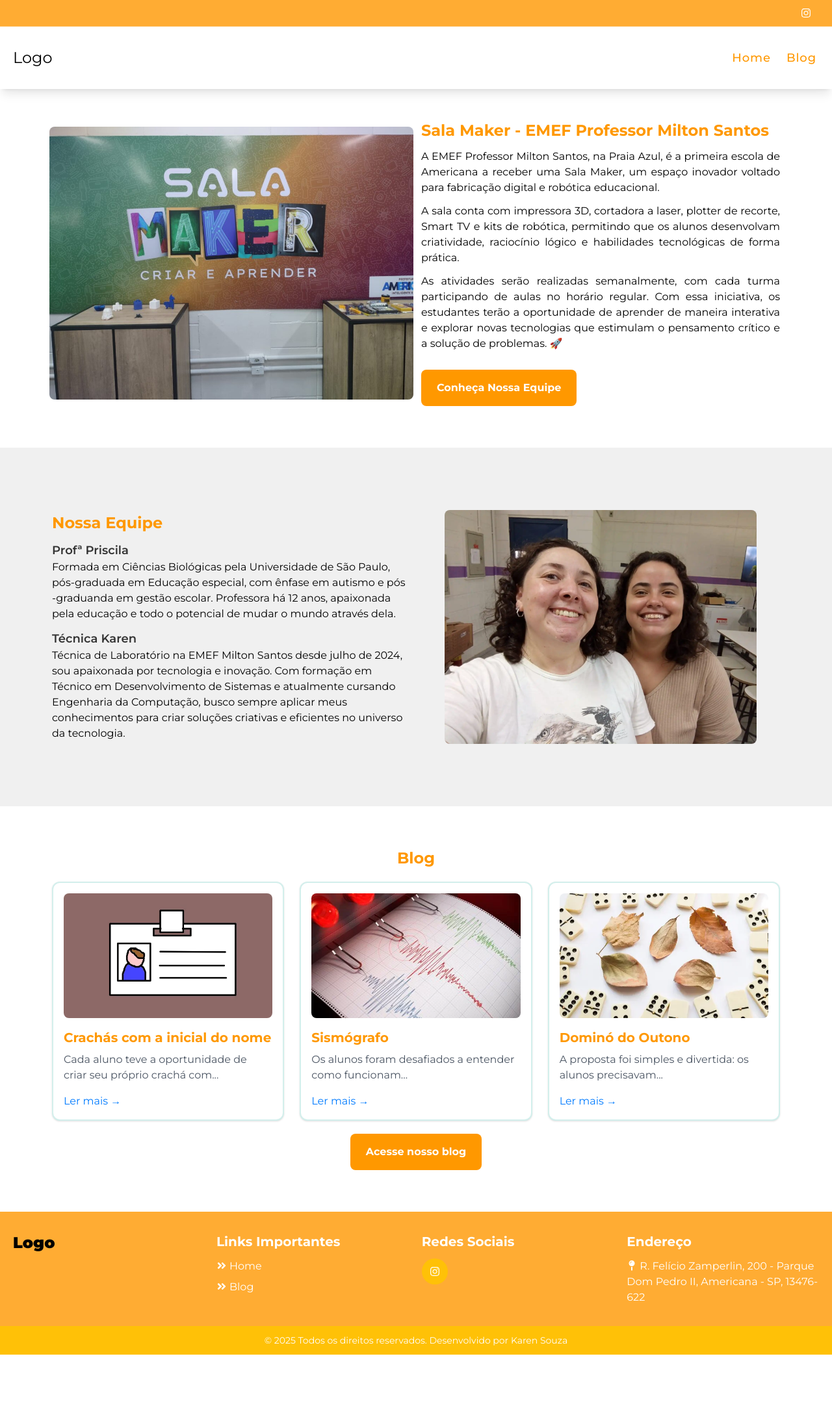
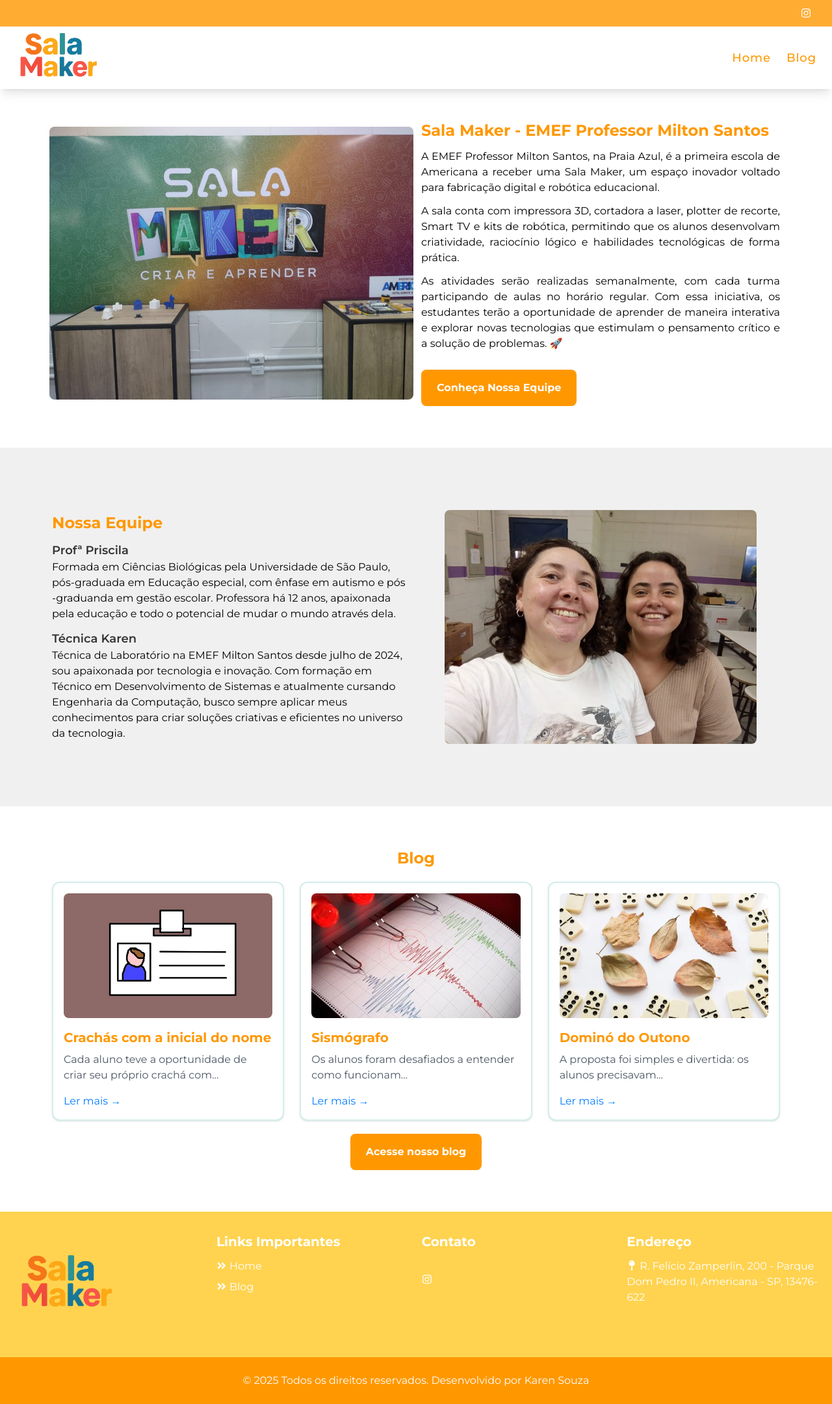
Before and after one commit to Karenzita18/sala-maker-milton-santos, a Next.js app: page / in a window 1280 px wide. Shown: the whole page at 65% size. Before the commit the page ends 2085 px from the top, so only its background shows below. Built offline with nearby package versions, Linux system fonts and the light colour scheme; what tailwindcss-animated would draw is missing.

Commit message:
K: update

```diff
--- a/src/app/layout.tsx
+++ b/src/app/layout.tsx
@@ -13,9 +13,20 @@ const montserrat = Montserrat({
 
 export const metadata: Metadata = {
   title: "SALA MAKER | MILTON SANTOS",
-  description: "",
+  description: "Espaço dedicado à criatividade, tecnologia e inovação no Colégio Milton Santos. A Sala Maker promove o aprendizado prático com projetos de robótica, programação, eletrônica, impressão 3D e muito mais, desenvolvendo habilidades do século XXI em um ambiente colaborativo.",
   keywords: [
-    "",
+    "Sala Maker",
+    "Milton Santos",
+    "educação maker",
+    "robótica educacional",
+    "programação para crianças",
+    "impressão 3D na escola",
+    "eletrônica educacional",
+    "inovação na educação",
+    "projetos escolares",
+    "tecnologia na escola",
+    "aprendizado criativo",
+    "espaço maker"
   ],
   alternates: {
     canonical: "machpela.com",
--- a/src/components/layout/Footer.tsx
+++ b/src/components/layout/Footer.tsx
@@ -3,9 +3,13 @@
 import Image from "next/image";
 import Link from "next/link";
 import {
+  FaFacebookF,
   FaInstagram,
+  FaWhatsapp,
   FaAngleDoubleRight,
   FaMapPin,
+  FaClock,
+  FaLinkedinIn,
   FaRegEnvelope,
 } from "react-icons/fa";
 import { Link as Scroll } from "react-scroll";
@@ -13,24 +17,21 @@ import { Link as Scroll } from "react-scroll";
 const Footer = () => {
   const data = new Date(Date.now());
   return (
-    <footer className={`bg-brand-300/80`}>
+    <footer className={`bg-brand-500/70`}>
       <div className="row py-8 px-5">
         <div className="container">
-          <div className="grid grid-cols-4 gap-3">
+          <div className="grid grid-cols-4 md:gap-3">
             <div className="col-span-4 md:col-span-1">
-              <div className="max-w-[15rem] ">
+              <div className="md:max-w-[10rem] max-w-[10rem] ">
                 <Link
                   href="/"
                 >
-                  {/*<Image
-                    src="/img/footer.webp"
+                  <Image
+                    src="/img/logo.png"
                     width={600}
                     height={189}
                     alt="Logo Footer"
-                  />*/}
-                  <h1 className="text-2xl font-black">
-                    Logo
-                  </h1>
+                  />
                 </Link>
               </div>
             </div>
@@ -57,24 +58,22 @@ const Footer = () => {
                 </ul>
               </div>
               <div className="text-white">
-                <h2 className="font-bold mb-3 text-xl">
-                  Redes Sociais
-                </h2>
-                <div className="flex gap-x-3 mt-2 ">
+                <h2 className="font-bold mb-3 text-xl">Contato</h2>
+                <ul className="flex gap-y-2 flex-col">
+                  <li className="hover:text-brand-50 transition duration-500">
                     <a
-                    href="/"
+                      href=""
                       target="_blank"
                       rel="noopener noreferrer"
-                    className="p-3 bg-brand-500 rounded-full text-white hover:-translate-y-1 transition duration-500"
+                      className="p-3"
                     >
                       <FaInstagram />
                     </a>
-                </div>
+                  </li>
+                </ul>
               </div>
               <div className="text-white">
-                <h2 className="font-bold mb-3 text-xl">
-                  Endereço
-                </h2>
+                <h2 className="font-bold mb-3 text-xl">Endereço</h2>
                 <ul className="flex gap-y-2 flex-col">
                   <li className="hover:text-brand-50 transition duration-500">
                     <p className="text-white">
@@ -90,11 +89,13 @@ const Footer = () => {
           </div>
         </div>
       </div>
-      <div className="bg-brand-500">
+      <div className="bg-brand-300 py-3 px-5">
         <div className="container flex place-content-center gap-1 py-3">
-          <div className="flex items-center">
-            <p className="text-white text-sm">
-              © {data.getFullYear()}  Todos os direitos reservados. Desenvolvido por <a href="http://" target="_blank" rel="noopener noreferrer" className="hover:underline"> Karen Souza</a>
+          <div className="flex items-center text-center">
+            <p className="text-white text-md">
+               © {data.getFullYear()} Todos os direitos reservados. Desenvolvido por <span className="hover:underline">
+                <a href="http://" target="_blank" rel="noopener noreferrer"> Karen Souza</a>
+               </span>
             </p>
           </div>
         </div>
--- a/src/components/layout/Header.tsx
+++ b/src/components/layout/Header.tsx
@@ -14,7 +14,7 @@ import {
 import { Menu, Transition } from "@headlessui/react";
 import Link from "next/link";
 import Image from "next/image";
-import Logo from "../../../public/img/logo-machpela.webp";
+import Logo from "../../../public/img/logo.png";
 import { usePathname } from "next/navigation";
 import { Link as Scroll } from "react-scroll";
 import navigation from "./navigation";
@@ -84,19 +84,17 @@ export default function Header() {
                 <div className="flex justify-center items-center flex-shrink-0 max-w-[240px] md:max-w-[300px]">
                   <Link
                     href="/"
-                    className="cursor-pointer max-w-[4rem] md:max-w-[6.5rem]"
+                    className="cursor-pointer max-w-[6rem] md:max-w-[8.5rem]"
                   >
-                    <h1 className="text-2xl text-brand">
-                      Logo
-                    </h1>
-                    {/*<Image
+
+                    <Image
                       src={Logo}
                       width={600}
                       height={189}
                       className="cursor-pointer"
                       title={data.logoAlt}
                       alt={data.logoAlt}
-                    />*/}
+                    />
                   </Link>
                 </div>
                 <div className="hidden lg:block w-full">
```
Also changed, not shown: public/img/logo.png (added). Lines whose indentation alone changed are shown as unchanged.
